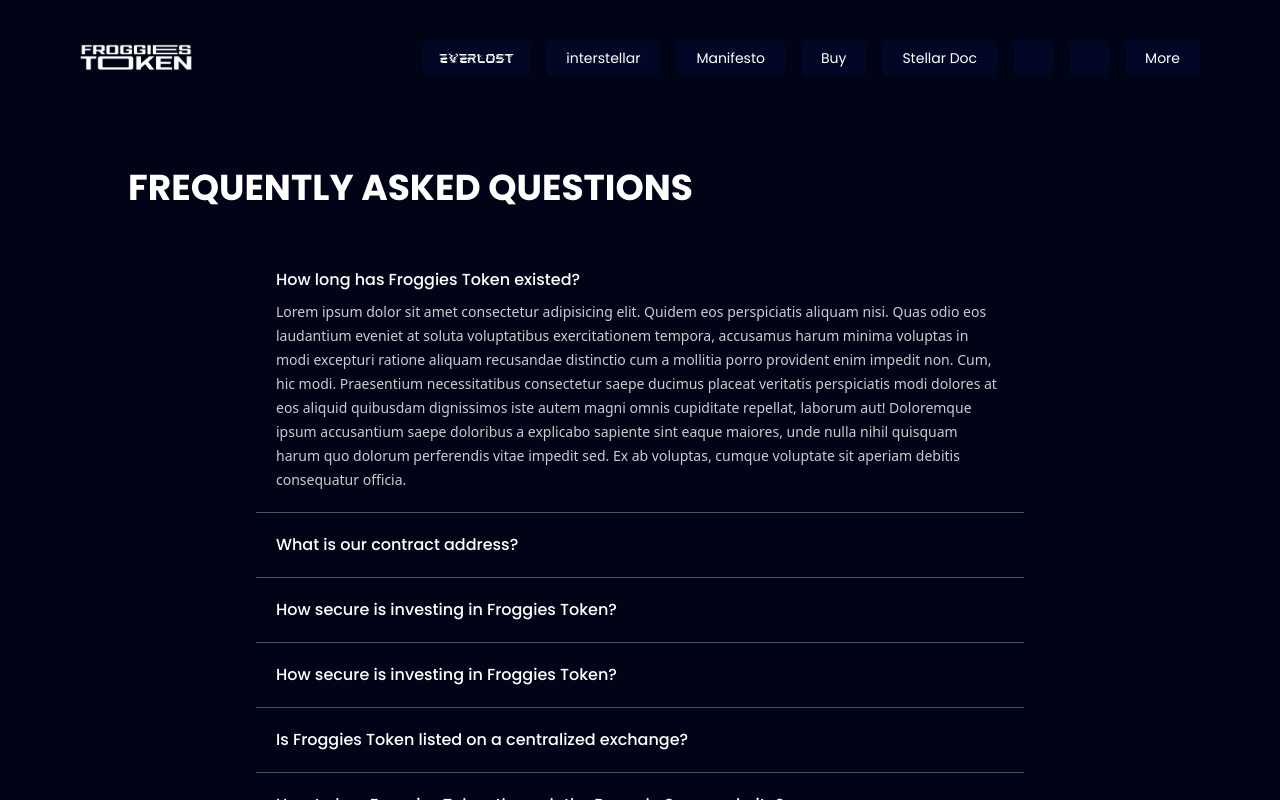
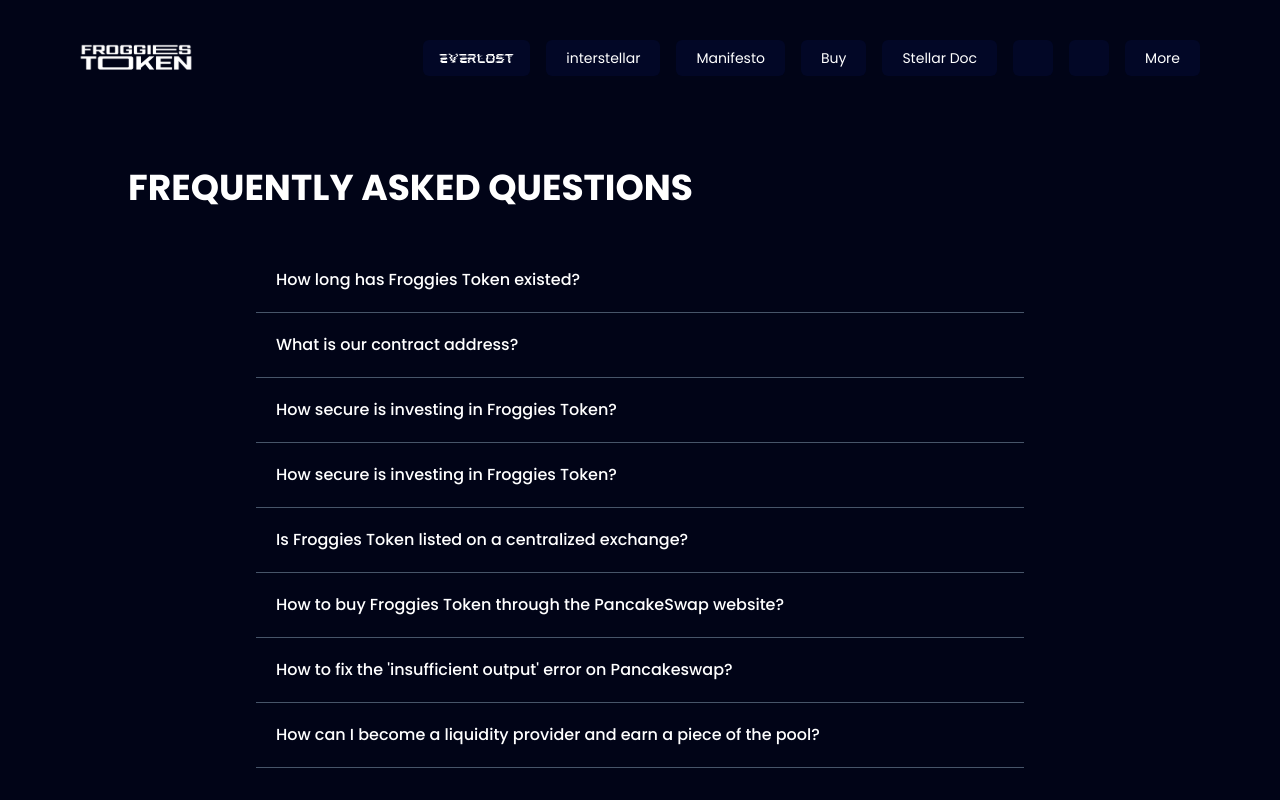
Before and after one commit to priyangsubanerjee/froggiestoken-legacy, a Next.js app: page /FAQ in a window 1280 px wide. Built offline with nearby package versions, Linux system fonts and the light colour scheme; some icons are missing.

Commit message:
default question

```diff
--- a/components/NavbarDark.js
+++ b/components/NavbarDark.js
@@ -33,9 +33,9 @@
         show ? "opacity-100" : " opacity-0"
       } inset-x-0 transition-all`}
     >
-      <div>
+      <Link href={"/"}>
         <img src="/images/logoPrimary.svg" className="w-28" alt="" />
-      </div>
+      </Link>
       <ul className="ml-auto text-white flex space-x-4">
         <li className="bg-[#020726] rounded-md py-1 px-4 flex items-center">
           <img src="/images/everlostLight.svg" alt="" />
--- a/components/NavbarLight.js
+++ b/components/NavbarLight.js
@@ -1,5 +1,6 @@
 /* eslint-disable react-hooks/exhaustive-deps */
 /* eslint-disable @next/next/no-img-element */
+import Link from "next/link";
 import React, { useState, useEffect } from "react";
 
 function NavbarLight() {
@@ -31,9 +32,9 @@
         show ? "opacity-100" : " opacity-0"
       } inset-x-0 transition-all`}
     >
-      <div>
+      <Link href={"/"}>
         <img src="/images/logoSecondary.svg" className="w-28" alt="" />
-      </div>
+      </Link>
       <ul className="ml-auto text-black flex space-x-4">
         <li className="bg-[#E4E8FF] rounded-md py-1 px-4 flex items-center">
           <img src="/images/everlostDark.svg" alt="" />
--- a/pages/FAQ.js
+++ b/pages/FAQ.js
@@ -4,7 +4,7 @@
 import Panel from "@/components/faq/panel";
 
 function FAQ() {
-  const [state, setState] = useState(1);
+  const [state, setState] = useState(null);
 
   return (
     <div id="scrollContent" className="h-screen overflow-auto bg-primaryBg">
```
